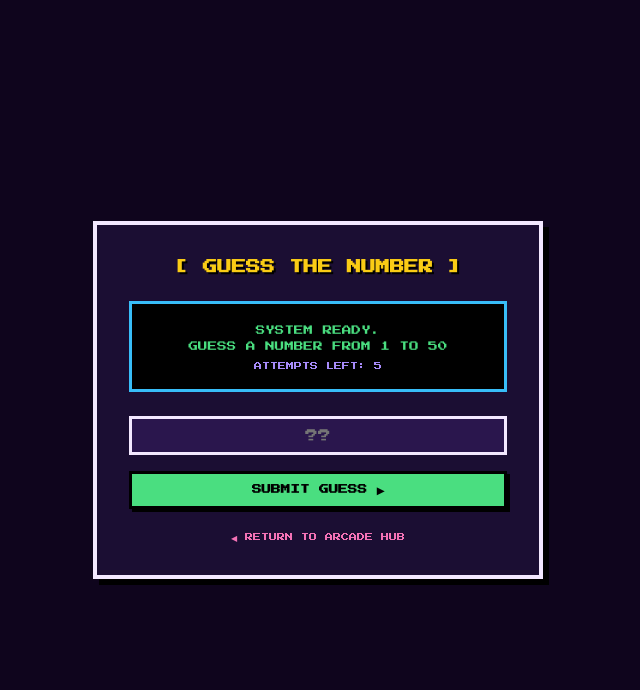
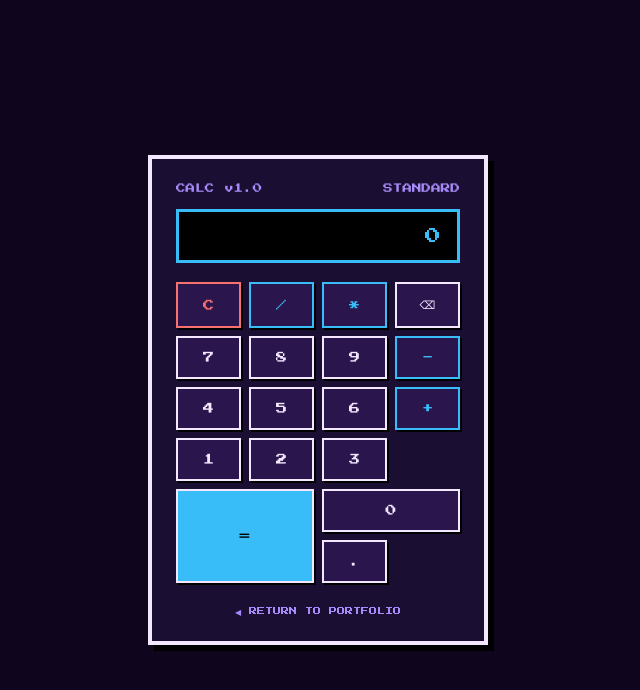
Before and after one commit to its-sushilkumar/calc-app, a plain HTML site: page index.html in a window 1280 px wide. Shown: the whole page, without its empty margins (322-962 px from the left). Drawn offline with Linux system fonts and the light colour scheme.

Commit message:
actual calc

```diff
--- a/index.html
+++ b/index.html
@@ -2,20 +2,19 @@
 <html lang="en">
 <head>
   <meta charset="UTF-8">
-  <title>8-Bit Guessing Game</title>
+  <meta name="viewport" content="width=device-width, initial-scale=1.0">
+  <title>Utility Calculator</title>
   <link href="https://fonts.googleapis.com/css2?family=Press+Start+2P&display=swap" rel="stylesheet">
   <style>
     :root {
       --bg-color: #0f051d;
-      --screen-bg: #1b0e33;
+      --panel-bg: #1b0e33;
       --card-bg: #2a164d;
       --text-main: #f3e8ff;
       --text-muted: #a78bfa;
-      --yellow: #facc15;
-      --green: #4ade80;
-      --pink: #f472b6;
-      --cyan: #38bdf8;
-      --red: #f87171;
+      --accent: #38bdf8;
+      --btn-hover: #4c1d95;
+      --danger: #f87171;
     }
 
     * {
@@ -23,7 +22,6 @@
       margin: 0;
       padding: 0;
       font-family: 'Press Start 2P', monospace;
-      image-rendering: pixelated;
     }
 
     body {
@@ -37,171 +35,173 @@
       padding: 1rem;
     }
 
-    .arcade-cabinet {
-      background: var(--screen-bg);
+    .calculator-container {
+      background: var(--panel-bg);
       border: 4px solid var(--text-main);
       box-shadow: 6px 6px 0px #000;
-      padding: 2rem;
-      max-width: 450px;
+      padding: 1.5rem;
+      max-width: 340px;
       width: 100%;
-      text-align: center;
     }
 
-    h1 {
-      font-size: 0.9rem;
-      color: var(--yellow);
-      text-shadow: 2px 2px 0px #000;
-      margin-bottom: 1.5rem;
-      line-height: 1.4;
+    .calc-header {
+      font-size: 0.6rem;
+      color: var(--text-muted);
+      margin-bottom: 1rem;
+      display: flex;
+      justify-content: space-between;
     }
 
-    .screen {
+    .display {
       background: #000;
-      border: 3px solid var(--cyan);
-      padding: 1.2rem;
-      margin-bottom: 1.5rem;
-      min-height: 90px;
+      border: 3px solid var(--accent);
+      color: var(--accent);
+      font-size: 1rem;
+      padding: 1rem;
+      text-align: right;
+      margin-bottom: 1.2rem;
+      word-break: break-all;
+      min-height: 50px;
       display: flex;
-      flex-direction: column;
-      justify-content: center;
       align-items: center;
+      justify-content: flex-end;
     }
 
-    .msg {
-      font-size: 0.6rem;
-      color: var(--green);
-      line-height: 1.6;
-      margin-bottom: 0.5rem;
+    .buttons-grid {
+      display: grid;
+      grid-template-columns: repeat(4, 1fr);
+      gap: 8px;
     }
 
-    .stats {
-      font-size: 0.5rem;
-      color: var(--text-muted);
+    button {
+      background: var(--card-bg);
+      color: var(--text-main);
+      border: 2px solid var(--text-main);
+      padding: 14px 0;
+      font-size: 0.7rem;
+      cursor: pointer;
+      box-shadow: 2px 2px 0px #000;
+      transition: background 0.1s;
     }
 
-    .controls {
-      display: flex;
-      flex-direction: column;
-      gap: 1rem;
+    button:hover {
+      background: var(--btn-hover);
     }
 
-    input[type="number"] {
-      background: var(--card-bg);
-      border: 3px solid var(--text-main);
-      color: var(--yellow);
-      font-size: 0.8rem;
-      padding: 10px;
-      text-align: center;
-      width: 100%;
-      outline: none;
+    button:active {
+      transform: translate(1px, 1px);
+      box-shadow: 1px 1px 0px #000;
     }
 
-    input[type="number"]::-webkit-inner-spin-button,
-    input[type="number"]::-webkit-outer-spin-button {
-      -webkit-appearance: none;
-      margin: 0;
+    .btn-operator {
+      color: var(--accent);
+      border-color: var(--accent);
     }
 
-    .btn {
-      background: var(--green);
-      color: #000;
-      font-size: 0.6rem;
-      font-weight: bold;
-      padding: 10px;
-      border: 3px solid #000;
-      box-shadow: 3px 3px 0px #000;
-      cursor: pointer;
-      text-transform: uppercase;
+    .btn-clear {
+      color: var(--danger);
+      border-color: var(--danger);
     }
 
-    .btn:active {
-      transform: translate(2px, 2px);
-      box-shadow: 1px 1px 0px #000;
+    .btn-equals {
+      background: var(--accent);
+      color: #000;
+      grid-column: span 2;
     }
 
     .back-link {
       display: inline-block;
-      color: var(--pink);
+      color: var(--text-muted);
       text-decoration: none;
       font-size: 0.5rem;
       margin-top: 1.5rem;
+      text-align: center;
+      width: 100%;
     }
 
     .back-link:hover {
-      text-decoration: underline;
+      color: var(--text-main);
     }
   </style>
 </head>
 <body>
 
-  <div class="arcade-cabinet">
-    <h1>[ GUESS THE NUMBER ]</h1>
-
-    <div class="screen">
-      <div id="game-msg" class="msg">SYSTEM READY.<br>GUESS A NUMBER FROM 1 TO 50</div>
-      <div id="game-stats" class="stats">ATTEMPTS LEFT: 5</div>
+  <div class="calculator-container">
+    <div class="calc-header">
+      <span>CALC v1.0</span>
+      <span>STANDARD</span>
     </div>
 
-    <div class="controls" id="input-area">
-      <input type="number" id="user-guess" min="1" max="50" placeholder="??">
-      <button class="btn" onclick="checkGuess()">SUBMIT GUESS ▶</button>
+    <div id="display" class="display">0</div>
+
+    <div class="buttons-grid">
+      <button class="btn-clear" onclick="clearDisplay()">C</button>
+      <button onclick="appendValue('/')" class="btn-operator">/</button>
+      <button onclick="appendValue('*')" class="btn-operator">*</button>
+      <button onclick="deleteChar()">⌫</button>
+
+      <button onclick="appendValue('7')">7</button>
+      <button onclick="appendValue('8')">8</button>
+      <button onclick="appendValue('9')">9</button>
+      <button onclick="appendValue('-')" class="btn-operator">-</button>
+
+      <button onclick="appendValue('4')">4</button>
+      <button onclick="appendValue('5')">5</button>
+      <button onclick="appendValue('6')">6</button>
+      <button onclick="appendValue('+')" class="btn-operator">+</button>
+
+      <button onclick="appendValue('1')">1</button>
+      <button onclick="appendValue('2')">2</button>
+      <button onclick="appendValue('3')">3</button>
+      <button onclick="calculate()" class="btn-equals" style="grid-row: span 2; height: 100%;">=</button>
+
+      <button onclick="appendValue('0')" style="grid-column: span 2;">0</button>
+      <button onclick="appendValue('.')">.</button>
     </div>
 
-    <a href="https://home-page-sushil.vercel.app" class="back-link">◀ RETURN TO ARCADE HUB</a>
+    <a href="https://home-page-sushil.vercel.app" class="back-link">◀ RETURN TO PORTFOLIO</a>
   </div>
 
   <script>
-    let secretNumber = Math.floor(Math.random() * 50) + 1;
-    let attemptsLeft = 5;
+    const display = document.getElementById('display');
+    let currentInput = '0';
 
-    function checkGuess() {
-      const inputEl = document.getElementById('user-guess');
-      const msgEl = document.getElementById('game-msg');
-      const statsEl = document.getElementById('game-stats');
-      const guess = parseInt(inputEl.value);
-
-      if (isNaN(guess) || guess < 1 || guess > 50) {
-        msgEl.style.color = 'var(--red)';
-        msgEl.innerHTML = "ERROR: ENTER 1 TO 50!";
-        return;
-      }
-
-      attemptsLeft--;
-
-      if (guess === secretNumber) {
-        msgEl.style.color = 'var(--green)';
-        msgEl.innerHTML = `VICTORY! SECRET WAS ${secret secretNumber}.`;
-        statsEl.innerHTML = "PRESS F5 TO REPLAY";
-        lockGame();
-      } else if (attemptsLeft === 0) {
-        msgEl.style.color = 'var(--red)';
-        msgEl.innerHTML = `GAME OVER! SECRET WAS ${secretNumber}.`;
-        statsEl.innerHTML = "OUT OF ATTEMPTS";
-        lockGame();
-      } else if (guess < secretNumber) {
-        msgEl.style.color = 'var(--yellow)';
-        msgEl.innerHTML = `TOO LOW! GO HIGHER.`;
-        statsEl.innerHTML = `ATTEMPTS LEFT: ${attemptsLeft}`;
-      } else {
-        msgEl.style.color = 'var(--yellow)';
-        msgEl.innerHTML = `TOO HIGH! GO LOWER.`;
-        statsEl.innerHTML = `ATTEMPTS LEFT: ${attemptsLeft}`;
-      }
-
-      inputEl.value = '';
-      inputEl.focus();
+    function updateDisplay() {
+      display.innerText = currentInput;
     }
 
-    function lockGame() {
-      document.getElementById('input-area').style.display = 'none';
+    function appendValue(val) {
+      if (currentInput === '0' && val !== '.') {
+        currentInput = val;
+      } else {
+        currentInput += val;
+      }
+      updateDisplay();
     }
 
-    // Allow pressing 'Enter' to submit guess
-    document.getElementById('user-guess').addEventListener('keypress', function (e) {
-      if (e.key === 'Enter') {
-        checkGuess();
+    function clearDisplay() {
+      currentInput = '0';
+      updateDisplay();
+    }
+
+    function deleteChar() {
+      if (currentInput.length > 1) {
+        currentInput = currentInput.slice(0, -1);
+      } else {
+        currentInput = '0';
       }
-    });
+      updateDisplay();
+    }
+
+    function calculate() {
+      try {
+        // Safe evaluation for standard utility math
+        currentInput = String(eval(currentInput));
+      } catch (error) {
+        currentInput = 'ERROR';
+      }
+      updateDisplay();
+    }
   </script>
 
 </body>
```
